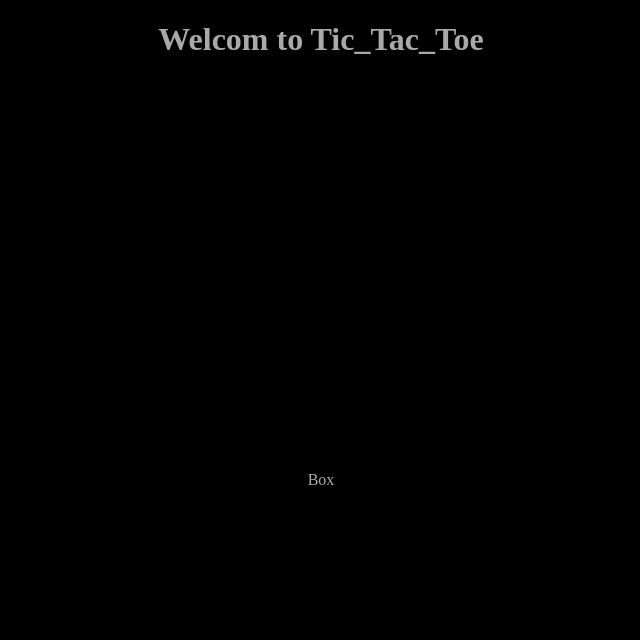
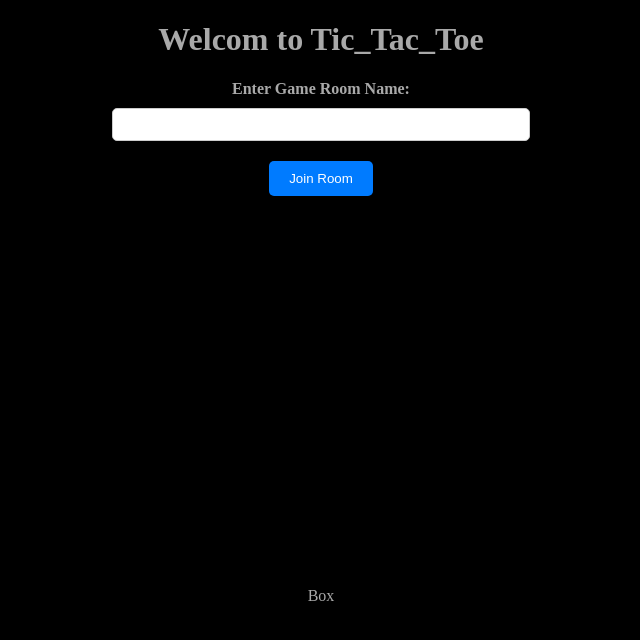
Before and after one commit to IMRANDIL/Multiplayer_Tic_Tac_Toe, a React (Vite) app in the folder multiplayer_tic_tac_toe_client/: page / in a window 1280 px wide. Shown: the top 640 px of the page, without its empty margins (319-959 px from the left). Built offline with nearby package versions, Linux system fonts and the light colour scheme; no server answers.

Commit message:
added gameinput compo

```diff
--- a/multiplayer_tic_tac_toe_client/src/App.css
+++ b/multiplayer_tic_tac_toe_client/src/App.css
@@ -13,3 +13,41 @@
     width: 100%;
     height: 100%;
 }
+
+
+.containerGame {
+    max-width: 400px;
+    margin: 0 auto;
+  }
+
+  .form {
+    display: flex;
+    flex-direction: column;
+    align-items: center;
+  }
+
+  .label {
+    margin-bottom: 10px;
+    font-weight: bold;
+  }
+
+  .input {
+    padding: 8px;
+    margin-bottom: 20px;
+    border: 1px solid #ccc;
+    border-radius: 5px;
+    width: 100%;
+  }
+
+  .button {
+    padding: 10px 20px;
+    background-color: #007bff;
+    color: #fff;
+    border: none;
+    border-radius: 5px;
+    cursor: pointer;
+  }
+
+  .button:hover {
+    background-color: #0056b3;
+  }
--- a/multiplayer_tic_tac_toe_client/src/App.tsx
+++ b/multiplayer_tic_tac_toe_client/src/App.tsx
@@ -2,16 +2,19 @@
 
 import './App.css'
 import Box from './components/Box'
+import GameInput from './components/GameInput'
+import useSocket from './customhooks/useSocket'
 
 
 function App() {
-
+const socket = useSocket("http://localhost:9000")
 
   return (
     <div className='container'>
      <h1 style={{
       color: 'darkgray'
      }}>Welcom to Tic_Tac_Toe</h1>
+     <GameInput onJoinRoom={()=>{}}/>
      <Box/>
     </div>
   )
--- /dev/null
+++ b/multiplayer_tic_tac_toe_client/src/components/GameInput.tsx
@@ -0,0 +1,43 @@
+import React, { useState } from "react";
+
+
+interface IGameInputProps {
+  onJoinRoom: (roomName: string) => void;
+}
+
+const GameInput: React.FC<IGameInputProps> = ({ onJoinRoom }) => {
+  const [roomName, setRoomName] = useState("");
+
+  const handleChange = (e: React.ChangeEvent<HTMLInputElement>) => {
+    setRoomName(e.target.value);
+  };
+
+  const handleSubmit = (e: React.FormEvent<HTMLFormElement>) => {
+    e.preventDefault();
+    onJoinRoom(roomName);
+    setRoomName(""); // Clear input after submission
+  };
+
+  return (
+    <div className="containerGame">
+      <form className="form" onSubmit={handleSubmit}>
+        <label className="label" htmlFor="roomName">
+          Enter Game Room Name:
+        </label>
+        <input
+          className="input"
+          type="text"
+          id="roomName"
+          value={roomName}
+          onChange={handleChange}
+          required
+        />
+        <button className="button" type="submit">
+          Join Room
+        </button>
+      </form>
+    </div>
+  );
+};
+
+export default GameInput;
```
